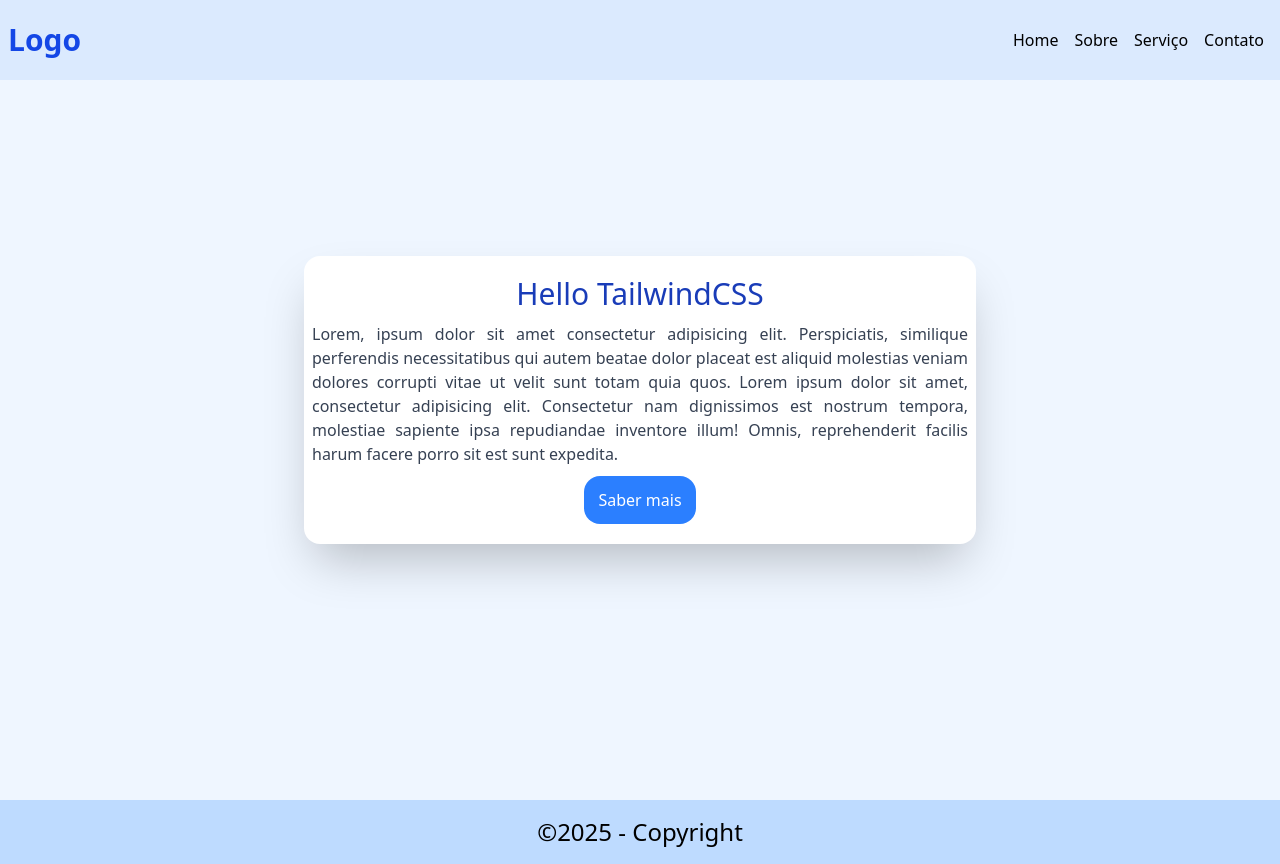
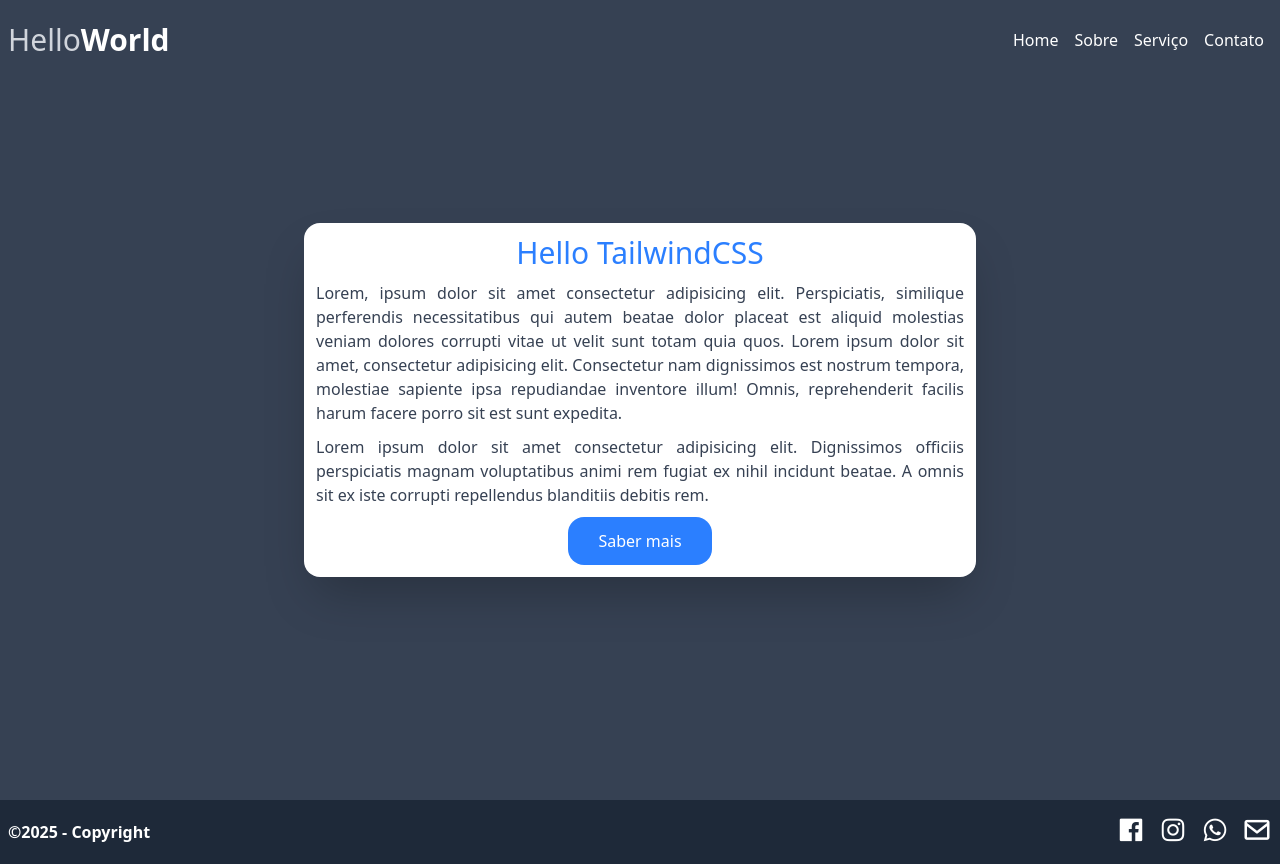
Before and after one commit to LucasBiasoliGoulart/TailwindCSS, a website: page src/index.html in a window 1280 px wide. Drawn offline with nearby package versions, Linux system fonts and the light colour scheme.

Commit message:
tailwind

```diff
--- a/src/index.html
+++ b/src/index.html
@@ -3,31 +3,39 @@
 <head>
     <meta charset="UTF-8">
     <meta name="viewport" content="width=device-width, initial-scale=1.0">
+    <link href='https://unpkg.com/boxicons@2.1.4/css/boxicons.min.css' rel='stylesheet'>
     <link rel="stylesheet" href="./output.css">
     <title>Document</title>
 </head>
-<body class="bg-blue-50">
+<body class="bg-gray-700">
     <!--Menu-->
-    <nav class="w-full h-20 bg-blue-100 flex items-center justify-between p-2 absolute">
-        <h3 class="text-blue-700 text-3xl font-bold">Logo</h3>
+    <nav class="w-full h-20 flex items-center justify-between p-2 absolute">
+        <h3 class="text-gray-300 text-3xl">Hello<span class="text-white font-bold">World</span></h3>
         <ul class="flex items-center justify-center">
-            <li class="m-2 hover:text-blue-600 transition-all duration-150"><a href="#">Home</a></li>
-            <li class="m-2 hover:text-blue-600 transition-all duration-150"><a href="#">Sobre</a></li>
-            <li class="m-2 hover:text-blue-600 transition-all duration-150"><a href="#">Serviço</a></li>
-            <li class="m-2 hover:text-blue-600 transition-all duration-150"><a href="#">Contato</a></li>
+            <li class="m-2 hover:text-gray-300 transition-all duration-150 text-white"><a href="#">Home</a></li>
+            <li class="m-2 hover:text-gray-300 transition-all duration-150 text-white"><a href="#">Sobre</a></li>
+            <li class="m-2 hover:text-gray-300 transition-all duration-150 text-white"><a href="#">Serviço</a></li>
+            <li class="m-2 hover:text-gray-300 transition-all duration-150 text-white"><a href="#">Contato</a></li>
         </ul>
     </nav>
     <!--Principal-->
     <div class="w-full min-h-screen flex items-center justify-center">
-        <div class="w-2xl h-72 bg-white rounded-2xl p-2 flex items-center justify-center flex-col shadow-2xl">
-            <h1 class="text-blue-800 text-3xl mb-2.5">Hello TailwindCSS</h1>
+        <div class="w-2xl bg-white rounded-2xl p-3 flex items-center justify-center flex-col shadow-2xl">
+            <h1 class="text-blue-500 text-3xl mb-2.5">Hello TailwindCSS</h1>
             <p class="text-gray-700 text-justify mb-2.5">Lorem, ipsum dolor sit amet consectetur adipisicing elit. Perspiciatis, similique perferendis necessitatibus qui autem beatae dolor placeat est aliquid molestias veniam dolores corrupti vitae ut velit sunt totam quia quos. Lorem ipsum dolor sit amet, consectetur adipisicing elit. Consectetur nam dignissimos est nostrum tempora, molestiae sapiente ipsa repudiandae inventore illum! Omnis, reprehenderit facilis harum facere porro sit est sunt expedita.</p>
-            <button class="bg-blue-500 text-white w-28 p-3 rounded-2xl cursor-pointer hover:bg-blue-600 transition-all duration-150">Saber mais</button>
+            <p class="text-gray-700 text-justify mb-2.5">Lorem ipsum dolor sit amet consectetur adipisicing elit. Dignissimos officiis perspiciatis magnam voluptatibus animi rem fugiat ex nihil incidunt beatae. A omnis sit ex iste corrupti repellendus blanditiis debitis rem.</p>
+            <button class="bg-blue-500 text-white w-36 p-3 rounded-2xl cursor-pointer hover:bg-blue-600 transition-all duration-150">Saber mais</button>
         </div>
     </div>
     <!--Copyright-->
-    <div class="bg-blue-200 flex items-center justify-center w-full h-16 p-2">
-        <h3 class="text-2xl">&copy;2025 - Copyright</h3>
+    <div class="bg-gray-800 flex items-center justify-between w-full h-16 p-2 text-white">
+        <h3 class="font-bold">&copy;2025 - Copyright</h3>
+        <div class="flex items-center justify-center gap-3">
+            <div class="text-3xl hover:text-gray-300 transition-all duration-150 cursor-pointer"><i class='bx bxl-facebook-square'></i></div>
+            <div class="text-3xl hover:text-gray-300 transition-all duration-150 cursor-pointer"><i class='bx bxl-instagram'></i></div>
+            <div class="text-3xl hover:text-gray-300 transition-all duration-150 cursor-pointer"><i class='bx bxl-whatsapp'></i></div>
+            <div class="text-3xl hover:text-gray-300 transition-all duration-150 cursor-pointer"><i class='bx bx-envelope'></i></div>
+        </div>
     </div>
 </body>
 </html>
```
Also changed, not shown: src/output.css.
